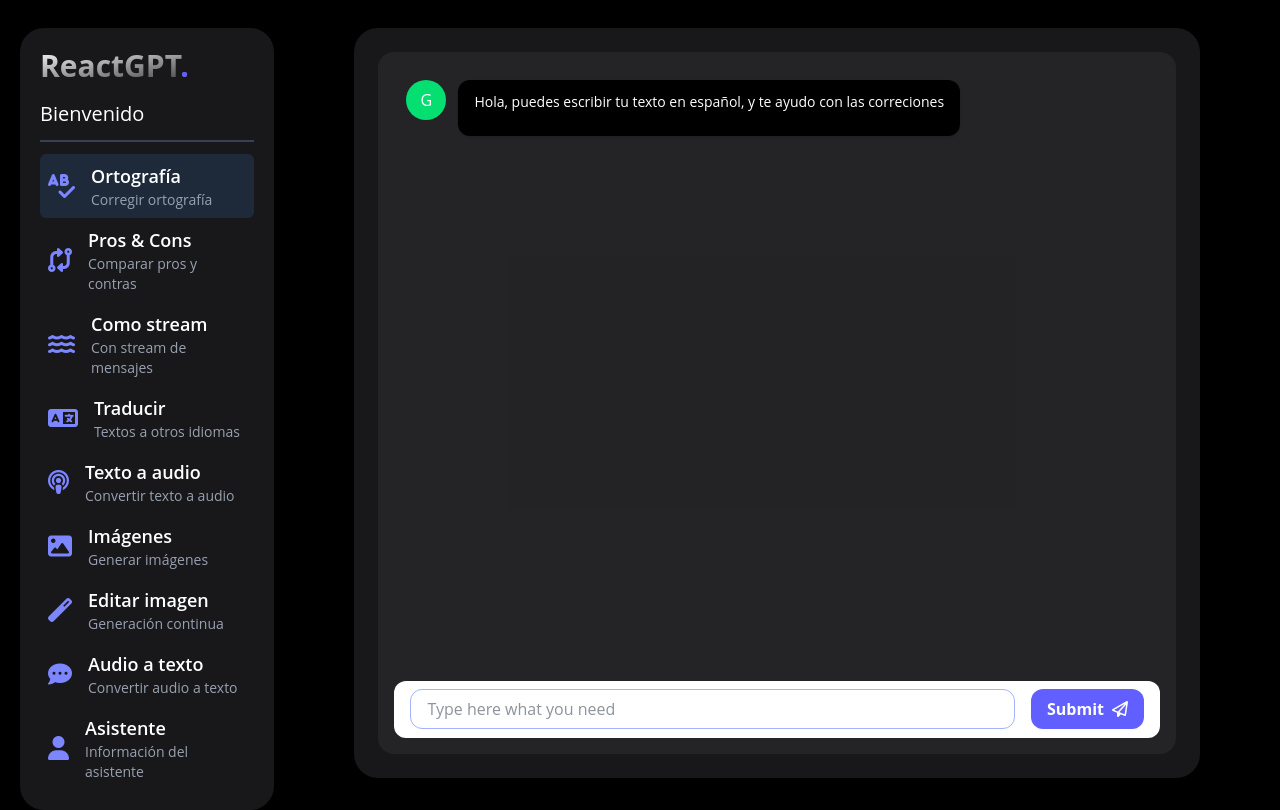
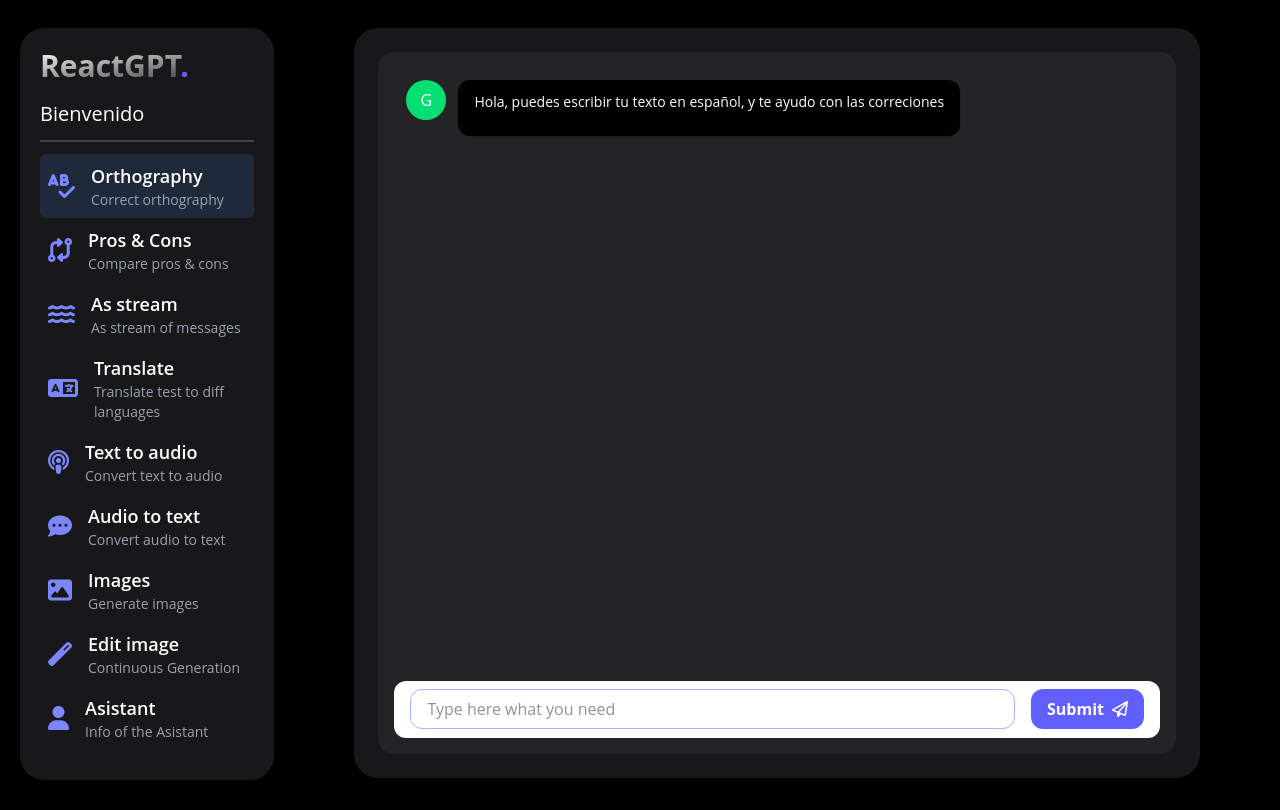
Before and after one commit to cariddi/openai-nest-react, a React (Vite) app: page /orthography in a window 1280 px wide. Built offline with nearby package versions, Linux system fonts and the light colour scheme.

Commit message:
Add AudioToText page + translate route names-desc

```diff
--- a/src/presentation/pages/audio-to-text/AudioToTextPage.tsx
+++ b/src/presentation/pages/audio-to-text/AudioToTextPage.tsx
@@ -1,6 +1,54 @@
+import { useState } from 'react'
+import { GptMessage, MyMessage, TextMessageBoxFile, TypingLoader } from '../../components'
+
+interface Message {
+  text: string
+  isGpt: boolean
+}
 
 export const AudioToTextPage = () => {
+  const [isLoading, setIsLoading] = useState(false)
+  const [messages, setMessages] = useState<Message[]>([])
+
+  const handlePost = async (text: string) => {
+    setIsLoading(true)
+
+    setMessages((prevMessages) => [...prevMessages, { text, isGpt: false }])
+
+    // TODO: use case
+
+    setIsLoading(false)
+
+    // TODO: add msg of GPT
+  }
+
   return (
-    <div>AudioToTextPage</div>
+    <div className='chat-container'>
+      <div className='chat-messages'>
+        <div className='grid grid-cols-12 gap-y-2'></div>
+
+        {/* Welcome */}
+        <GptMessage text='Hi there, what audio would you like me to transcribe today?' />
+
+        {
+          messages.map((message, index) => (
+            message.isGpt
+              ? <GptMessage key={index} text={"This comes from OpenAI"} />
+              : <MyMessage key={index} text={message.text} />
+          ))
+        }
+
+        {
+          isLoading && (
+            <div className='col-start-1 col-end-12 fade-in'>
+              <TypingLoader />
+            </div>
+          )
+        }
+
+      </div>
+
+      <TextMessageBoxFile onSendMessage={handlePost} placeholder='Type here what you need' disableCorrections />
+    </div>
   )
 }
--- a/src/presentation/router/router.tsx
+++ b/src/presentation/router/router.tsx
@@ -16,64 +16,64 @@ export const menuRoutes: MenuItem[] = [
   {
     to: "/orthography",
     icon: "fa-solid fa-spell-check",
-    title: "Ortografía",
-    description: "Corregir ortografía",
+    title: "Orthography",
+    description: "Correct orthography",
     component: <OrthographyPage />
   },
   {
     to: "/pros-cons",
     icon: "fa-solid fa-code-compare",
     title: "Pros & Cons",
-    description: "Comparar pros y contras",
+    description: "Compare pros & cons",
     component: <ProsConsPage />
   },
   {
     to: "/pros-cons-stream",
     icon: "fa-solid fa-water",
-    title: "Como stream",
-    description: "Con stream de mensajes",
+    title: "As stream",
+    description: "As stream of messages",
     component: <ProsConsStreamPage />
   },
   {
     to: "/translate",
     icon: "fa-solid fa-language",
-    title: "Traducir",
-    description: "Textos a otros idiomas",
+    title: "Translate",
+    description: "Translate test to diff languages",
     component: <TranslatePage />
   },
   {
     to: "/text-to-audio",
     icon: "fa-solid fa-podcast",
-    title: "Texto a audio",
-    description: "Convertir texto a audio",
+    title: "Text to audio",
+    description: "Convert text to audio",
     component: <TextToAudioPage />
+  },
+  {
+    to: "/audio-to-text",
+    icon: "fa-solid fa-comment-dots",
+    title: "Audio to text",
+    description: "Convert audio to text",
+    component: <AudioToTextPage />
   },
   {
     to: "/image-generation",
     icon: "fa-solid fa-image",
-    title: "Imágenes",
-    description: "Generar imágenes",
+    title: "Images",
+    description: "Generate images",
     component: <ImageGenerationPage />
   },
   {
     to: "/image-tunning",
     icon: "fa-solid fa-wand-magic",
-    title: "Editar imagen",
-    description: "Generación continua",
+    title: "Edit image",
+    description: "Continuous Generation",
     component: <ImageTunningPage />
-  },
-  {
-    to: "/audio-to-text",
-    icon: "fa-solid fa-comment-dots",
-    title: "Audio a texto",
-    description: "Convertir audio a texto",
-    component: <AudioToTextPage />
   },
   {
     to: "/assistant",
     icon: "fa-solid fa-user",
-    title: "Asistente",
-    description: "Información del asistente",
+    title: "Asistant",
+    description: "Info of the Asistant",
     component: <AssistantPage />
   },
 ];
```
